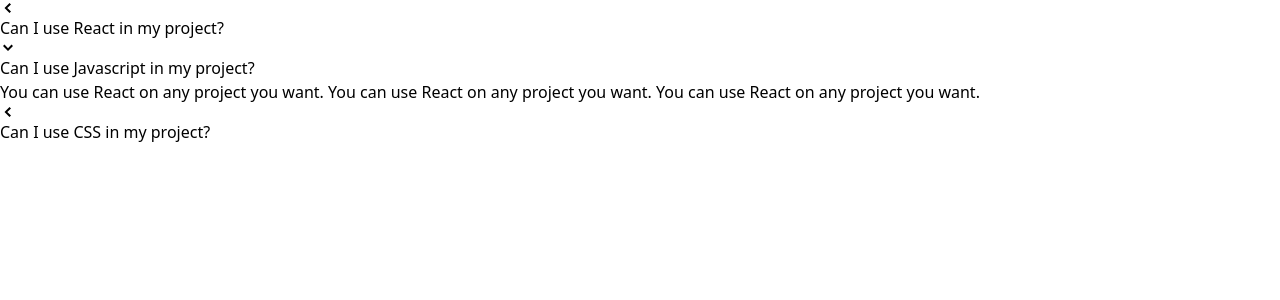
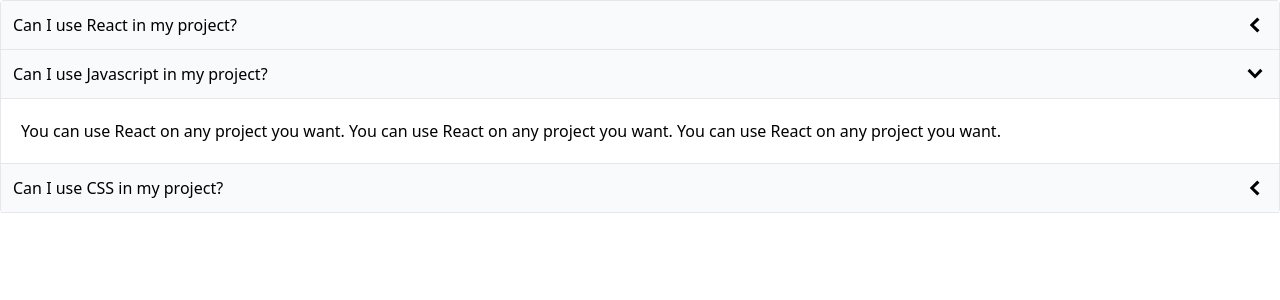
Before and after one commit to khale913/components, a React (Create React App) app: page / in a window 1280 px wide. Shown: the top 300 px of the page. Built offline with nearby package versions, Linux system fonts and the light colour scheme.

Commit message:
add styling

```diff
--- a/src/components/Accordion.js
+++ b/src/components/Accordion.js
@@ -9,21 +9,21 @@
 
   const renderedItems = items.map((item, index) => {
     const isExpanded = index === expandedIndex;
-    const icon = <span>
+    const icon = <span className="text-2xl">
       {isExpanded ? <GoChevronDown /> : <GoChevronLeft />}
     </span>
     return (
       <div key={item.id}>
-        <div onClick={() => handleClick(index)} >
+        <div className="flex justify-between p-3 bg-gray-50 border-b items-center cursor-pointer" onClick={() => handleClick(index)} >
+          {item.label}
           {icon}
-          {item.label}
         </div>
-        {isExpanded && <div>{item.content}</div>}
+        {isExpanded && <div className="border-b p-5">{item.content}</div>}
       </div>
     );
   });
 
-  return <div>{renderedItems}</div>;
+  return <div className="border-x border-t rounded">{renderedItems}</div>;
 }
 
 export default Accordion;
```
